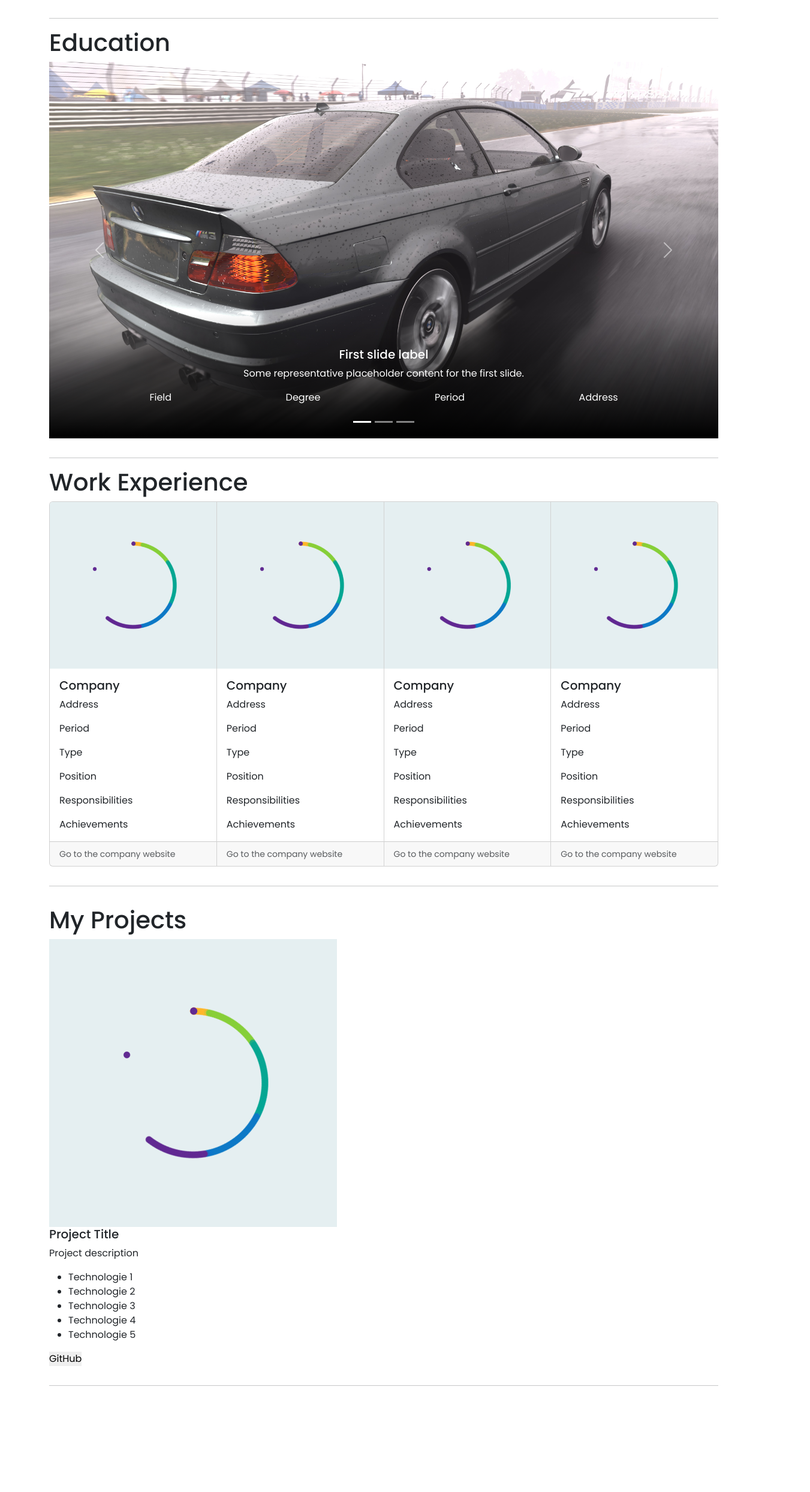
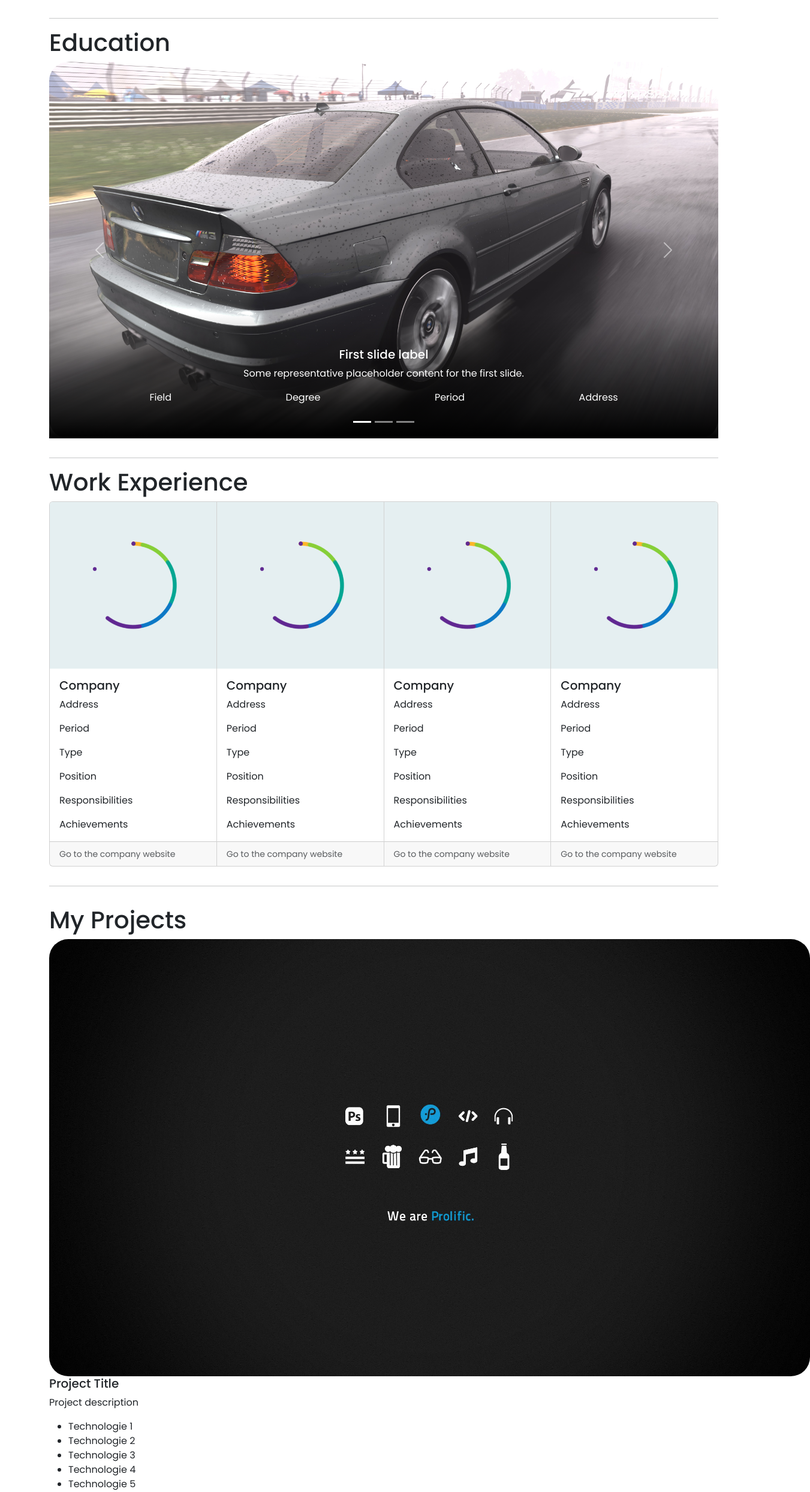
Before and after one commit to amaralBruno27866/the_hall_of_bones, a React (Vite) app in the folder myPortfolio/: page / in a window 1280 px wide. Shown: the part 1212-3700 px from the top of the page at 60% size, 1351 px wide, since content can reach past the window. Before the commit the page ends 3555 px from the top, so only its background shows below. Built offline with nearby package versions, Linux system fonts and the light colour scheme.

Commit message:
Update: components projects and education

```diff
--- a/myPortfolio/src/frontend/components/projects.jsx
+++ b/myPortfolio/src/frontend/components/projects.jsx
@@ -1,7 +1,7 @@
 import React from 'react';
 import styles from '../../styles/projects.module.css';
 import 'bootstrap/dist/js/bootstrap.bundle.min.js';
-import load from '../../assets/images/loading.gif';
+import project from '../../assets/images/project.jpg';
 
 export function Projects() {
   return (
@@ -11,7 +11,7 @@ export function Projects() {
       </header>
       <div className={styles.container}>
         <div className={styles.slide}>
-          <img src={load} alt="" />
+          <img src={project} alt="" />
           <div className={styles.info}>
             <h5>Project Title</h5>
             <p>Project description</p>
--- a/myPortfolio/src/styles/education.module.css
+++ b/myPortfolio/src/styles/education.module.css
@@ -22,3 +22,7 @@
 .content {
   margin-bottom: 2rem;
 }
+
+.content img {
+  border-radius: 2rem;
+}
--- a/myPortfolio/src/styles/projects.module.css
+++ b/myPortfolio/src/styles/projects.module.css
@@ -2,3 +2,9 @@
   margin-top: 2rem;
   margin-bottom: 2rem;
 }
+
+.container img {
+  width: 79.3125rem;
+  height: 45.5625rem;
+  border-radius: 2rem;
+}
```
Also changed, not shown: myPortfolio/src/assets/images/project.jpg (added).
